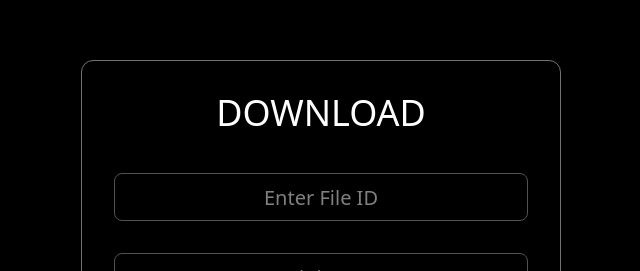
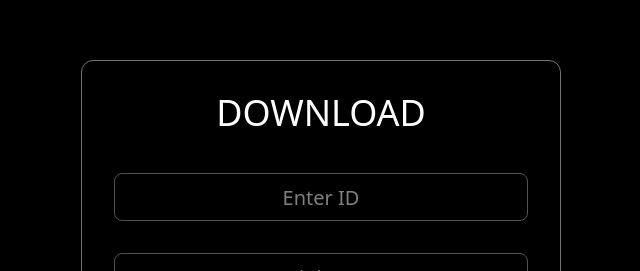
Before and after one commit to Kilaparthi-Himanshu/file-sharing, a Next.js app: page /receive in a window 1280 px wide. Shown: the part 163-434 px from the top of the page, without its empty margins (319-959 px from the left). Built offline with nearby package versions, Linux system fonts and the light colour scheme.

Commit message:
Changed Name File ID to ID

```diff
--- a/app/components/FileDownload.tsx
+++ b/app/components/FileDownload.tsx
@@ -83,7 +83,7 @@ export const FileDownload = () => {
                 </div>
             )}
 
-            <input type='text' className={`border border-neutral-600 w-full h-12 rounded-lg flex items-center p-2 mt-8 text-center text-xl ${fileId && 'tracking-[8px]'}  font-sans focus:outline-4 outline-neutral-700 focus:border-neutral-400 focus:border-2 transition-[outline,border] duration-50`} maxLength={6}  placeholder='Enter File ID' required onChange={(e) => setFileId(e.target.value)}/>
+            <input type='text' className={`border border-neutral-600 w-full h-12 rounded-lg flex items-center p-2 mt-8 text-center text-xl ${fileId && 'tracking-[8px]'}  font-sans focus:outline-4 outline-neutral-700 focus:border-neutral-400 focus:border-2 transition-[outline,border] duration-50`} maxLength={6}  placeholder='Enter ID' required onChange={(e) => setFileId(e.target.value)}/>
 
             <input type='text' className={`border border-neutral-600 w-full h-12 rounded-lg flex items-center p-2 mt-8 text-center text-xl ${secretKey && 'tracking-[8px]'}  font-sans focus:outline-4 outline-neutral-700 focus:border-neutral-400 focus:border-2 transition-[outline,border] duration-50`} maxLength={5}  placeholder='Enter 5-Digit Secret Key' required onChange={(e) => SetSecretKey(e.target.value)}/>
 
--- a/app/components/FileIdDisplay.tsx
+++ b/app/components/FileIdDisplay.tsx
@@ -5,7 +5,7 @@ export const FileIdDisplay = ({ fileId }: { fileId: string }) => {
   return (
     <div className='absolute flex flex-col max-lg:flex-row items-center w-max h-max top-0 p-4 py-0 rounded-xl'>
         <span className='tracking-normal font-bold p-2 border text-4xl border-neutral-500 px-12 rounded-b-xl border-t-0 max-lg:border-0 max-lg:px-0 max-lg:ml-4'>
-            File ID:
+            ID:
         </span>
         <div className='border border-neutral-500 rounded-b-xl border-t-0 px-3 py-2 text-center flex justify-center tracking-[8px] text-3xl max-lg:border-0'>
             {fileId}
```
